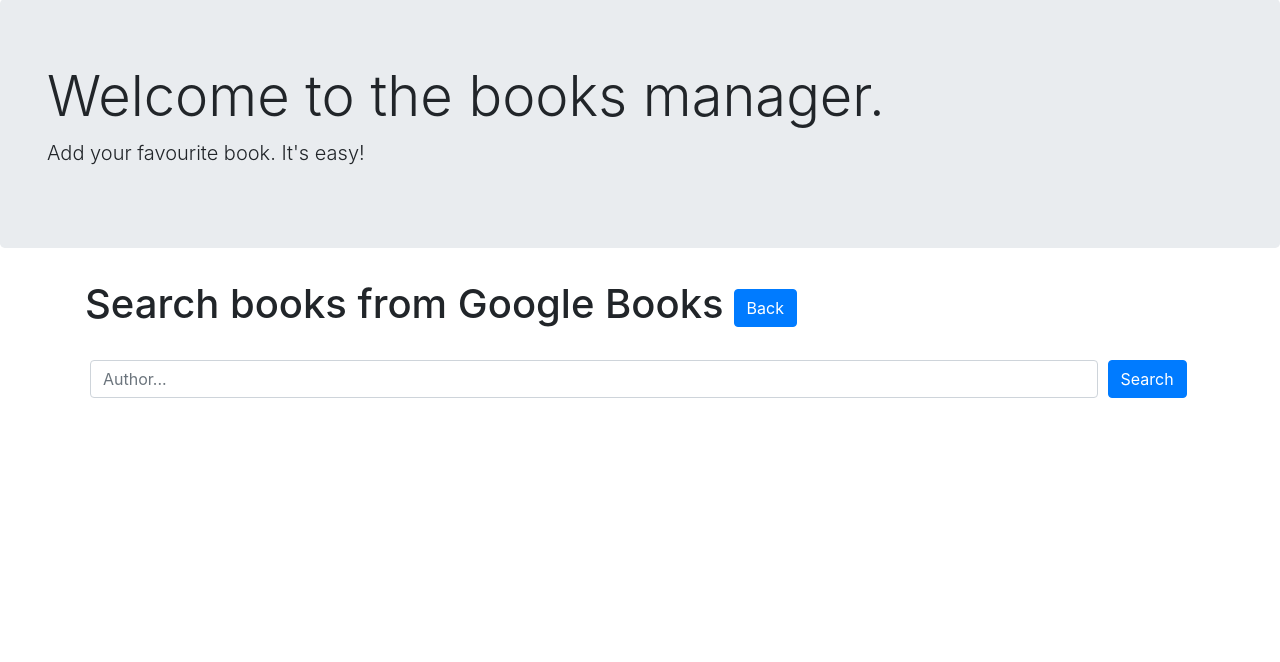
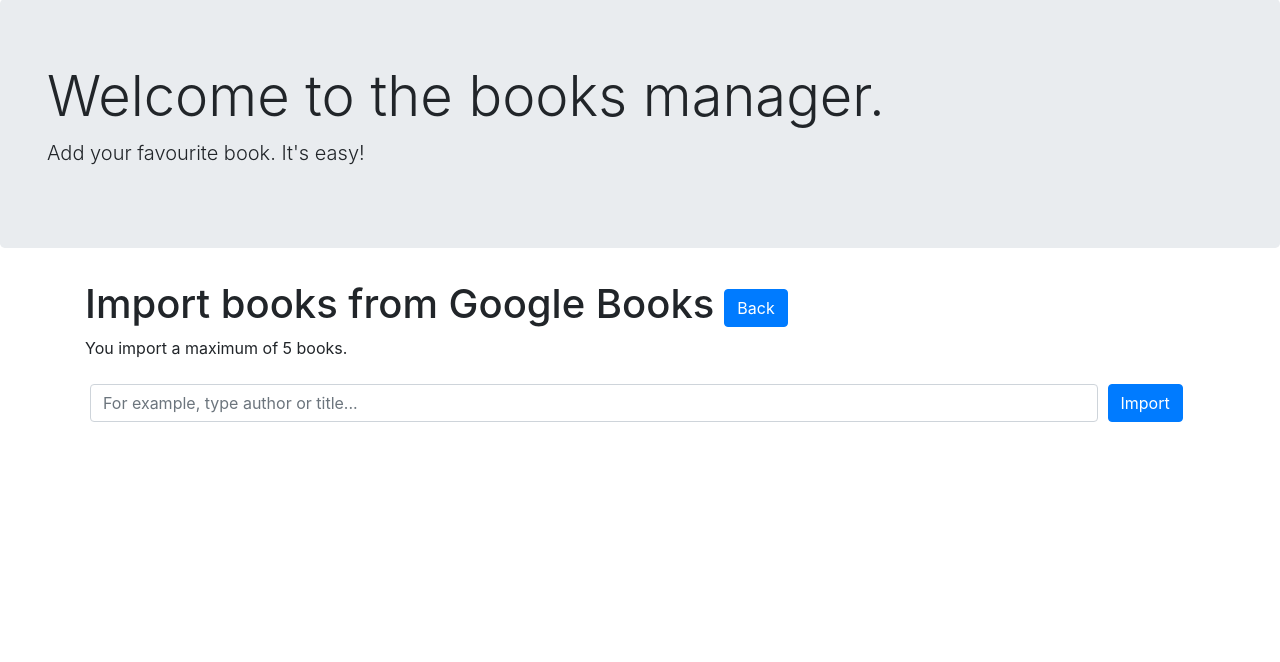
Before and after one commit to swozny13/BookManager, a Django app: page /book/api in a window 1280 px wide. Shown: the part 57-719 px from the top of the page. Run offline with Django 3.2, Linux system fonts and the light colour scheme; some libraries are stand-ins or nearby versions.

Commit message:
views for author, category form, import from google books api, templates for all views, filter function

```diff
--- a/books/urls.py
+++ b/books/urls.py
@@ -1,13 +1,11 @@
 from django.urls import path
 
-from books.views import (
-    BookListView,
-    AddNewBookView,
-    SearchAPIView
-)
+from books.views import BookListView, AddNewBookView, AddNewAuthorView, AddNewCategoryView, ImportAPIView
 
 urlpatterns = [
     path('list', BookListView.as_view(), name='books'),
     path('add', AddNewBookView.as_view(), name='add'),
-    path('api', SearchAPIView.as_view(), name='api')
+    path('author/add', AddNewAuthorView.as_view(), name='add_author'),
+    path('category/add', AddNewCategoryView.as_view(), name='add_category'),
+    path('api', ImportAPIView.as_view(), name='api')
 ]
--- a/books/views.py
+++ b/books/views.py
@@ -1,11 +1,16 @@
+import requests
+from django.contrib import messages
 from django.contrib.messages.views import SuccessMessageMixin
+from django.core.paginator import Paginator, PageNotAnInteger, EmptyPage
+from django.db.models import Q
+from django.http import HttpResponseRedirect
 from django.shortcuts import render
 from django.urls import reverse
 from django.views import View
-from django.views.generic import ListView, CreateView
+from django.views.generic import ListView, CreateView, TemplateView
 
-from books.forms import AddNewBookForm
-from books.models import Book
+from books.forms import AddNewBookForm, AddNewAuthorForm, AddNewCategoryForm
+from books.models import Book, Author, Category
 
 
 class HomeView(View):
@@ -19,17 +24,67 @@ class HomeView(View):
         return render(request, 'base.html', context)
 
 
+def filter_qs(request):
+    authors = request.GET.get('authors')
+    title = request.GET.get('title')
+    queryset = Book.objects.all()
+
+    if authors is None and title is None or authors == '' and title == '':
+        qs = queryset
+    elif authors == '':
+        qs = queryset.filter(title__icontains=title)
+    elif title == '':
+        qs = queryset.filter(authors__name__icontains=authors)
+    else:
+        qs = queryset.filter(Q(title__icontains=title)
+                             | Q(authors__name__icontains=authors)
+                             ).distinct()
+
+    return qs.order_by('title')
+
+
 class BookListView(ListView):
     template_name = 'books_list.html'
     paginate_by = 5
     context_object_name = 'books'
-    queryset = Book.objects.all().order_by('title')
+
+    def get_queryset(self):
+        queryset = filter_qs(self.request)
+        # self.paginate_by = 10
+        # self.page_kwarg = 'none'
+        # print(self.request.GET.copy())
+        return queryset
+
+    # def get_context_data(self, *, object_list=None, **kwargs):
+    #     context = super(BookListView, self).get_context_data(**kwargs)
+    #     context['page_kwarg'] = self.page_kwarg
+    #     return context
+
+
+#
+# def test_filter(request):
+#     qs = filter_qs(request)
+#     paginator = Paginator(qs['qs'], 5)
+#     page = request.GET.get('page')
+#     print(qs['query_string'])
+#
+#     try:
+#         queryset = paginator.page(page)
+#     except PageNotAnInteger:
+#         queryset = paginator.page(1)
+#     except EmptyPage:
+#         queryset = paginator.page(paginator.num_pages)
+#
+#     context = {
+#         'books': queryset,
+#         'query_string': qs['query_string']
+#     }
+#     return render(request, "books_list.html", context)
 
 
 class AddNewBookView(SuccessMessageMixin, CreateView):
     template_name = 'add_book.html'
     form_class = AddNewBookForm
-    queryset = Book.objects.all()
 
     def form_valid(self, form):
         return super().form_valid(form)
@@ -41,8 +96,131 @@ class AddNewBookView(SuccessMessageMixin, CreateView):
         return reverse('books')
 
 
-class SearchAPIView(View):
+class AddNewAuthorView(SuccessMessageMixin, CreateView):
+    template_name = 'add_author.html'
+    form_class = AddNewAuthorForm
+
+    def form_valid(self, form):
+        author_name = form.cleaned_data['name']
+        if not Author.objects.filter(name=author_name).exists():
+            messages.success(self.request, f"Author: <strong>{author_name}</strong>, has been added correct!")
+            return super().form_valid(form)
+        else:
+            messages.warning(self.request, 'Author already exists!')
+            return HttpResponseRedirect(self.get_success_url())
+
+    def get_success_url(self):
+        return reverse('add')
+
+
+class AddNewCategoryView(SuccessMessageMixin, CreateView):
+    template_name = 'add_category.html'
+    form_class = AddNewCategoryForm
+
+    def form_valid(self, form):
+        category_name = form.cleaned_data['name']
+        if not Category.objects.filter(name=category_name).exists():
+            messages.success(self.request, f"Category: <strong>{category_name}</strong>, has been added correct!")
+            return super().form_valid(form)
+        else:
+            messages.warning(self.request, 'Category already exists!')
+            return HttpResponseRedirect(self.get_success_url())
+
+    def get_success_url(self):
+        return reverse('add')
+
+
+def if_api_exists(item, field):
+    try:
+        if field == 'imageLinks':
+            result = item[field]['thumbnail']
+        else:
+            result = item[field]
+    except:
+        if field == 'description':
+            result = 'Lorem ipsum... no description about this book.'
+        elif field == 'categories':
+            result = ['Without categories']
+        elif field == 'authors':
+            result = ['Without authors']
+        elif field == 'imageLinks':
+            result = False
+        else:
+            result = ['Without data']
+
+    return result
+
+
+class ImportAPIView(TemplateView):
+    template_name = 'import_view.html'
+
     def get(self, request, *args, **kwargs):
-        context = {}
+        value = request.GET.get('value')
+        context = {
+            'value': value
+        }
+        try:
+            if value is not None:
+                api_url = f'https://www.googleapis.com/books/v1/volumes?q={value}&maxResults=5'
+                api_request = requests.get(api_url)
+                json_data = api_request.json()
 
-        return render(request, 'search_view.html', context)
+                added_books = 0
+                no_added_books = 0
+                if 'items' in json_data:
+                    for item in json_data['items']:
+                        authors = if_api_exists(item['volumeInfo'], 'authors')
+                        categories = if_api_exists(item['volumeInfo'], 'categories')
+                        title = if_api_exists(item['volumeInfo'], 'title')
+                        description = if_api_exists(item['volumeInfo'], 'description')
+                        api_key = item['id']
+                        thumbnail = if_api_exists(item['volumeInfo'], 'imageLinks')
+
+                        if not Book.objects.filter(api_key=api_key).exists():
+                            create_author = None
+                            authors_array = []
+                            for author in authors:
+                                if not Author.objects.filter(name=author).exists():
+                                    create_author = Author.objects.create(name=author)
+                                    create_author.save()
+                                    authors_array.append(create_author)
+                                else:
+                                    create_author = Author.objects.get(name=author)
+                                    authors_array.append(create_author)
+
+                            create_category = None
+                            categories_array = []
+                            for category in categories:
+                                if not Category.objects.filter(name=category).exists():
+                                    create_category = Category.objects.create(name=category)
+                                    categories_array.append(create_category)
+                                else:
+                                    create_category = Category.objects.get(name=category)
+                                    categories_array.append(create_category)
+
+                            create_book = Book()
+                            create_book.save()
+                            for author in authors_array:
+                                create_book.authors.add(author)
+
+                            for category in categories_array:
+                                create_book.categories.add(category)
+
+                            create_book.title = title
+                            create_book.description = description
+                            create_book.api_key = api_key
+                            if thumbnail is not False:
+                                create_book.thumbnail = thumbnail
+                            create_book.save()
+                            added_books += 1
+                        else:
+                            no_added_books += 1
+                else:
+                    context['no_results'] = True
+
+                context['added_books'] = added_books
+                context['no_added_books'] = no_added_books
+        except:
+            context['exception'] = True
+
+        return render(request, 'import_view.html', context)
--- /dev/null
+++ b/templates/import/import_view.html
@@ -0,0 +1,50 @@
+{% extends "base.html" %}
+{% load static %}
+{% block content %}
+
+<div style="display: flex; align-items: center;">
+    <h1>Import books from Google Books</h1>
+    <a style="margin-left: 10px;" class="btn btn-primary" href="{% url 'home' %}">Back</a>
+</div>
+
+<div>
+    <p>You import a maximum of 5 books.</p>
+</div>
+
+<form method="get">
+    <div class="form-row align-items-center" style="margin: 20px 0">
+        <div class="col-sm-11 my-1">
+            <input type="text" class="form-control" id="value" name='value'
+                   placeholder="For example, type author or title..." required>
+        </div>
+        <div class="col-auto my-1">
+            <button type="submit" class="btn btn-primary">Import</button>
+        </div>
+    </div>
+</form>
+
+{% if exception %}
+<div class="alert danger" role="alert">
+    <strong>Some exception! Try again!</strong>
+</div>
+{% endif %}
+
+{% if no_results %}
+<div class="alert alert-primary" role="alert">
+    No data for <strong>{{value}}</strong> query. Try again!
+</div>
+{% endif %}
+
+{% if added_books > 0 %}
+<div class="alert alert-success" role="alert">
+    Added <strong>{{added_books}}</strong> books!
+</div>
+{% endif %}
+
+{% if no_added_books > 0 %}
+<div class="alert alert-danger" role="alert">
+    Failed to add <strong>{{no_added_books}}</strong> books. Currently in database.
+</div>
+{% endif %}
+
+{% endblock %}
--- a/templates/import/search_view.html
+++ /dev/null
@@ -1,23 +0,0 @@
-{% extends "base.html" %}
-{% load static %}
-{% block content %}
-
-<div style="display: flex; align-items: center;">
-    <h1>Search books from Google Books</h1>
-    <a style="margin-left: 10px;" class="btn btn-primary" href="{% url 'home' %}">Back</a>
-</div>
-
-<form>
-    <div class="form-row align-items-center" style="margin: 20px 0">
-        <div class="col-sm-11 my-1">
-            <label class="sr-only" for="inlineFormInputAuthor">Name</label>
-            <input type="text" class="form-control" id="inlineFormInputAuthor" placeholder="Author...">
-        </div>
-        <div class="col-auto my-1">
-            <button type="submit" class="btn btn-primary">Search</button>
-        </div>
-    </div>
-</form>
-
-
-{% endblock %}
```
Also changed, not shown: books/forms.py (+17 -1 lines), books/templatetags/book_tags.py (added, +11 -0 lines), templates/books/add_author.html (added, +18 -0 lines), templates/books/add_book.html (+15 -0 lines), templates/books/add_category.html (added, +18 -0 lines), templates/books/books_list.html (+10 -8 lines), db.sqlite3.
